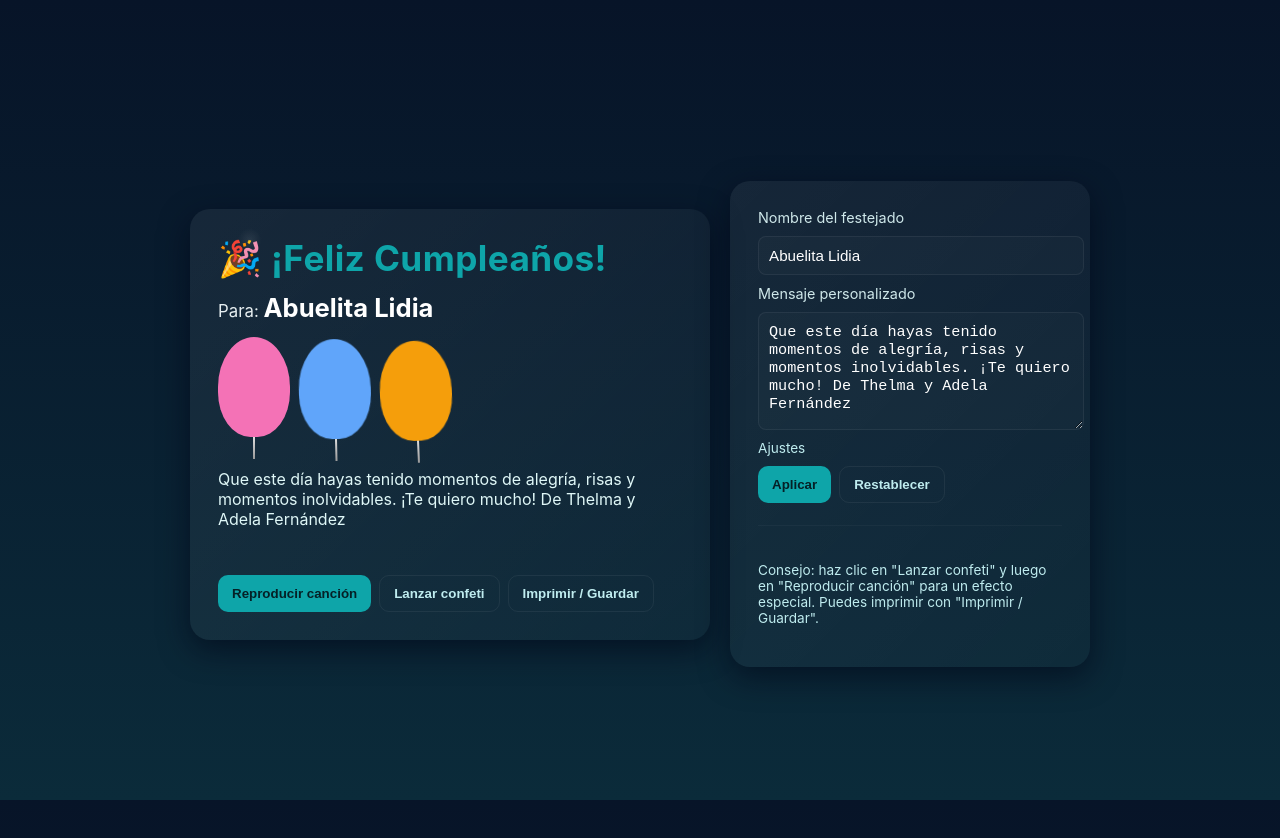
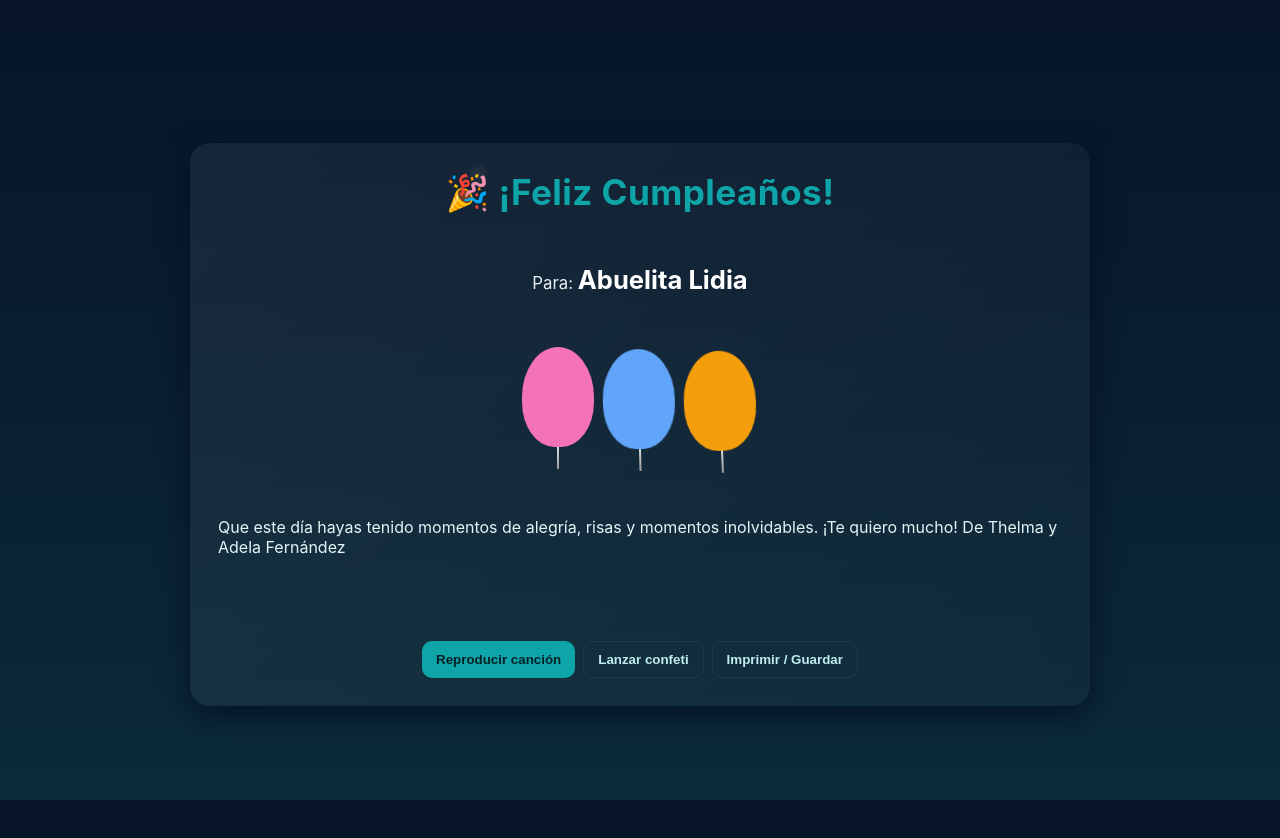
Before and after one commit to TecnoFernandez/Abuelita-Lidia, a plain HTML site: page index.html in a window 1280 px wide. Drawn offline with Linux system fonts and the light colour scheme.

Commit message:
FelizCumpleañosAbuelitaLidia

```diff
--- a/index.html
+++ b/index.html
@@ -8,9 +8,9 @@
     :root{--bg:#0f172a;--card:#0ea5a9;--accent:#f472b6}
     html,body{height:100%;margin:0;font-family:Inter, system-ui, -apple-system, 'Segoe UI', Roboto, 'Helvetica Neue', Arial}
     body{display:flex;align-items:center;justify-content:center;background:linear-gradient(180deg,#071428 0%, #0b2b3a 100%);padding:24px}
-    .stage{width:100%;max-width:900px;display:grid;grid-template-columns:1fr 360px;gap:20px;align-items:center}
+    .stage{width:100%;max-width:900px;align-items:center}
     .card{position:relative;background:linear-gradient(135deg, rgba(255,255,255,0.06), rgba(255,255,255,0.02));border-radius:20px;padding:28px;box-shadow:0 10px 30px rgba(2,6,23,0.6);overflow:hidden}
-    .hero{display:flex;flex-direction:column;gap:12px}
+    .hero{display:flex;flex-direction:column;gap:50px;align-items: center}
     h1{margin:0;font-size:2.2rem;color:var(--card);letter-spacing:0.4px}
     p.lead{margin:0;color:#e6eef0;font-size:1.05rem}
     .name{font-weight:700;font-size:1.6rem;color:#fff}
@@ -57,19 +57,6 @@
       </div>
     </div>
 
-    <div class="card controls">
-      <label>Nombre del festejado</label>
-      <input type="text" id="nameInput" placeholder="Ej: Mamá, Juan, Ana" value="Abuelita Lidia" />
-      <label>Mensaje personalizado</label>
-      <textarea id="msgInput">Que este día hayas tenido momentos de alegría, risas y momentos inolvidables. ¡Te quiero mucho! De Thelma y Adela Fernández</textarea>
-      <label class="small">Ajustes</label>
-      <div style="display:flex;gap:8px">
-        <button class="btn btn-primary" id="applyBtn">Aplicar</button>
-        <button class="btn btn-ghost" id="resetBtn">Restablecer</button>
-      </div>
-      <hr style="border:none;height:1px;background:rgba(255,255,255,0.03);margin:12px 0">
-      <p class="small">Consejo: haz clic en "Lanzar confeti" y luego en "Reproducir canción" para un efecto especial. Puedes imprimir con "Imprimir / Guardar".</p>
-    </div>
   </div>
 
   <audio id="song" preload="auto">
```
